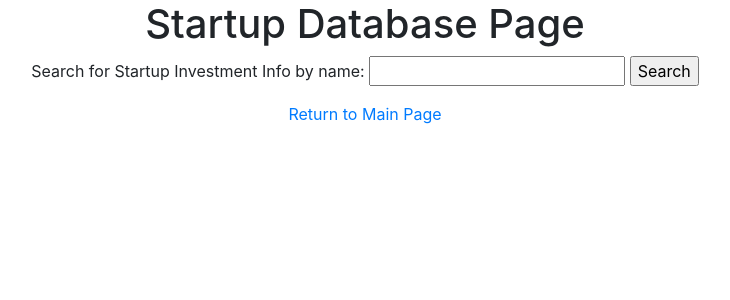
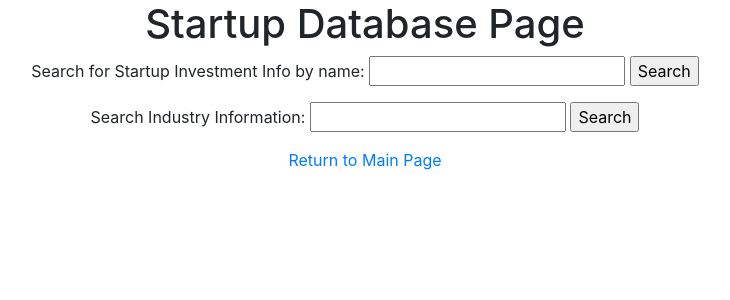
Before and after one commit to ArsalaanAnsariDeveloper/w4111-proj1, a Flask app: template templates/index.html in a window 1280 px wide. Shown: the top 300 px of the page, without its empty margins (275-1005 px from the left). Run offline with Flask 2, Linux system fonts and the light colour scheme; the template is opened without the code that fills it, so the values that code supplies are empty; parts of the project's set-up code (start-up, migrations or seed data) failed here and were passed over; some libraries are stand-ins or nearby versions.

Commit message:
Created function to show industry statistics in server.py and index.html

```diff
--- a/server.py
+++ b/server.py
@@ -178,6 +178,21 @@ def investinfo():
   context = dict(data = names)
   return render_template("index.html", **context)
 
+@app.route('/industry', methods=['POST'])
+def industry():
+  name = request.form['name']
+  print(name)
+  cursor = g.conn.execute("SELECT I.industry_name, COUNT(s.startup_id), I.average_valuation FROM Primary_Industry I LEFT OUTER JOIN Startups S ON S.startup_id = I.startup_id GROUP BY I.industry_name, I.average_valuation HAVING I.industry_name = %(name)s", {'name': name})
+
+  names = []
+  names.append(["Industry", "Number of Startups", "Avg Valuation"])
+  for result in cursor:
+    names.append(result)  # can also be accessed using result[0]
+  cursor.close()
+  context = dict(data = names)
+  return render_template("index.html", **context)
+
+
 
 @app.route('/login')
 def login():
--- a/templates/index.html
+++ b/templates/index.html
@@ -33,6 +33,13 @@ th, td {
 
 <p>Search for Startup Investment Info by name: <input type="text" name="name"> <input type="submit" value="Search"></p>
 
+</form>
+
+<form method="POST" action="/industry">
+
+<p>Search Industry Information: <input type="text" name="name"> <input type="submit" value="Search"></p>
+
+</form>
 
 <!--  <div>
     {% for n in data %}
```
